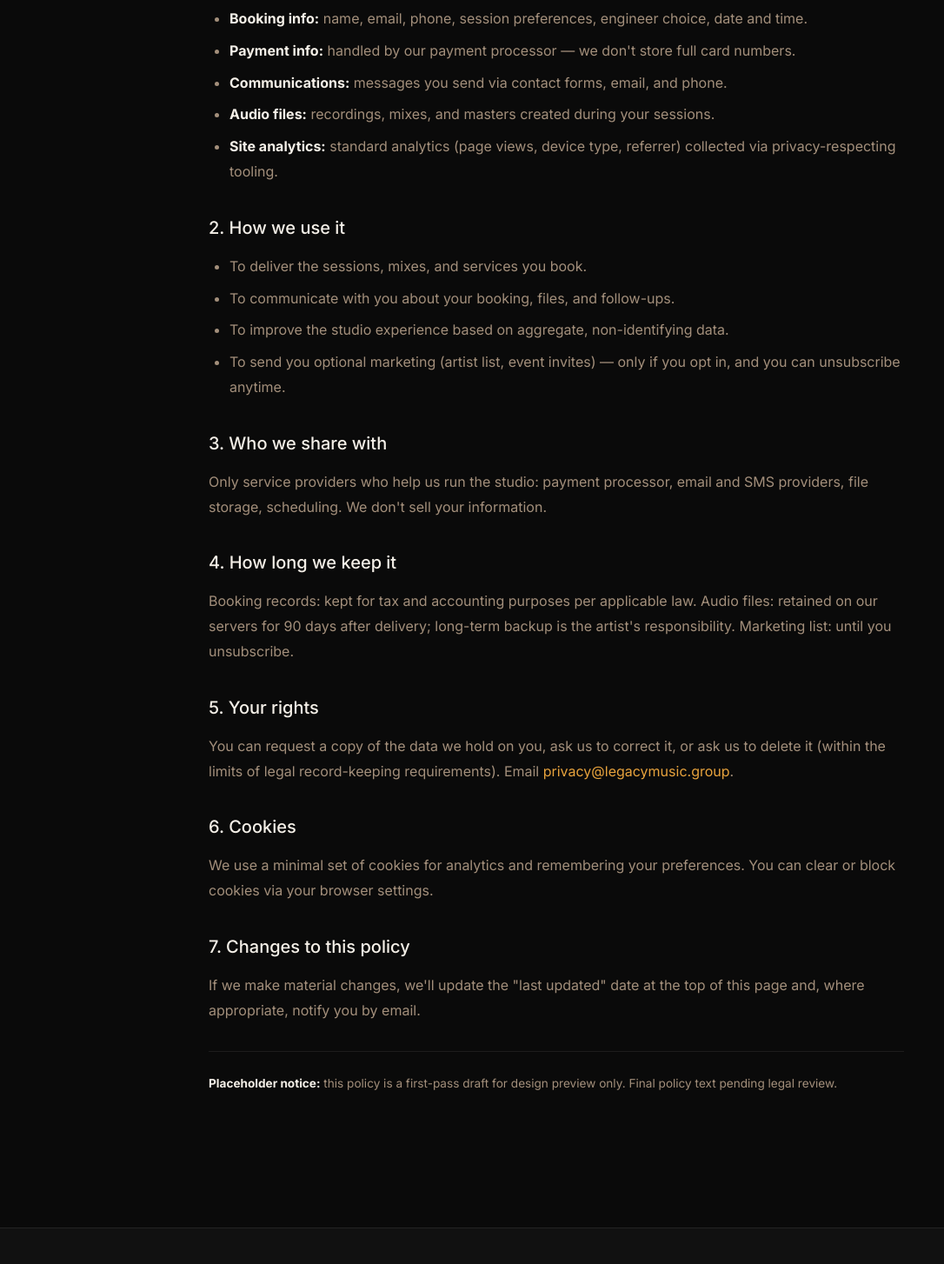
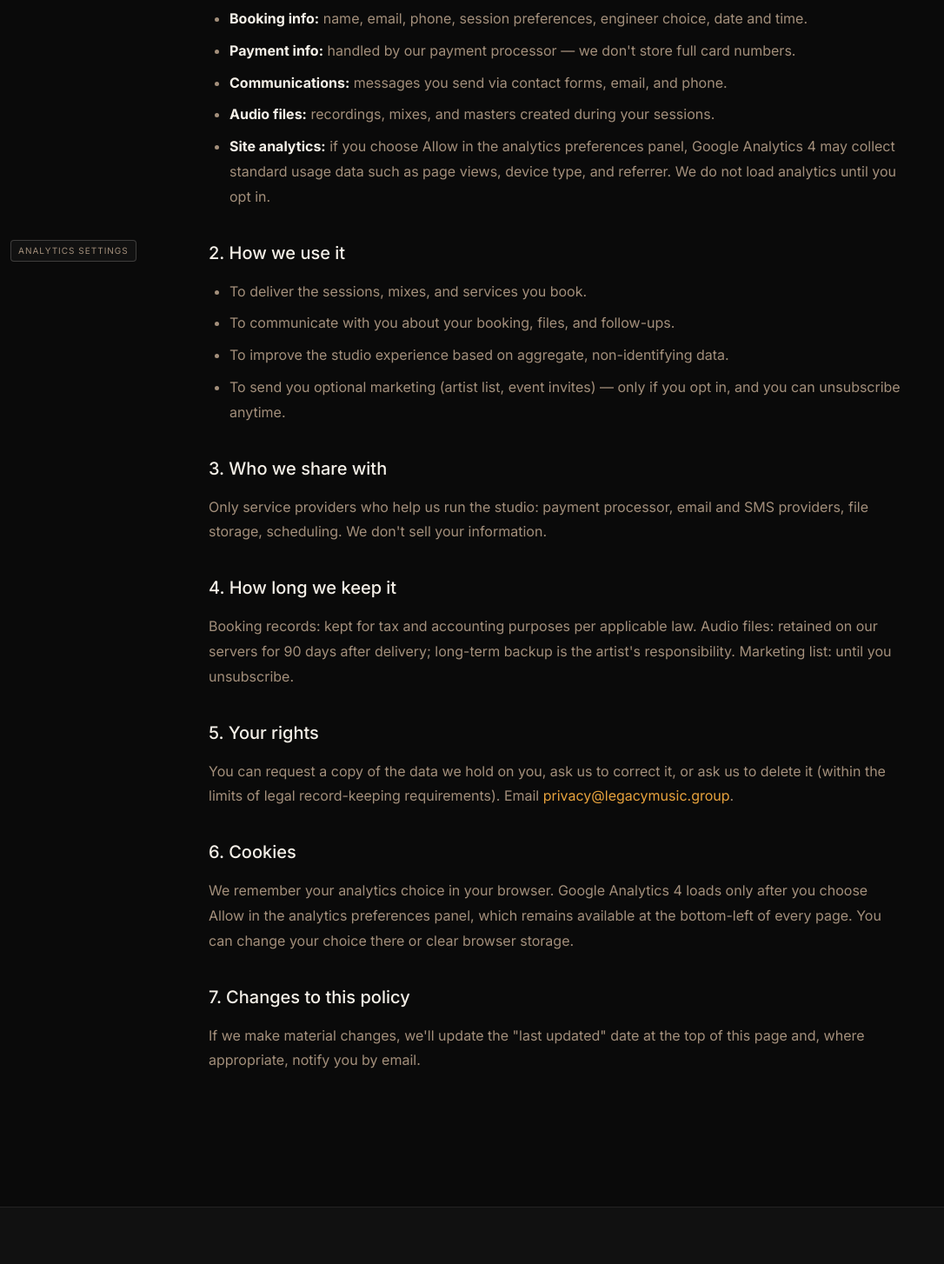
Before and after one commit to omgitsthedm/legacy-music-group, a React (Vite) app: page /privacy in a window 1280 px wide. Shown: the part 487-1941 px from the top of the page at 87% size, without its empty margins (0-1086 px from the left). Built offline with nearby package versions, Linux system fonts and the light colour scheme.

Commit message:
Add consent-gated GA4 analytics

```diff
--- a/src/App.tsx
+++ b/src/App.tsx
@@ -5,6 +5,7 @@ import Footer from './components/Footer'
 import BookingModal from './components/BookingModal'
 import JsonLd from './components/JsonLd'
 import BookingHowToSchema from './components/HowToSchema'
+import AnalyticsConsent from './components/AnalyticsConsent'
 import Home from './pages/Home'
 import { BookingContext } from './lib/booking-context'
 import { organizationSchema, localBusinessSchema, websiteSchema } from './lib/schemas'
@@ -73,6 +74,7 @@ function App() {
       <JsonLd id="localbusiness" data={localBusinessSchema} />
       <JsonLd id="website" data={websiteSchema} />
       <BookingHowToSchema />
+      <AnalyticsConsent />
 
       <div className="min-h-screen bg-[#0A0A0A] text-[#F5F0E8]">
         <Navbar />
--- /dev/null
+++ b/src/components/AnalyticsConsent.tsx
@@ -0,0 +1,55 @@
+import { useEffect, useState } from 'react'
+
+const MEASUREMENT_ID = 'G-SES6T662HC'
+const CONSENT_KEY = 'legacy:analytics-consent:v1'
+
+declare global { interface Window { dataLayer?: unknown[]; gtag?: (...args: unknown[]) => void } }
+
+function gtag(...args: unknown[]) {
+  window.dataLayer = window.dataLayer || []
+  window.dataLayer.push(args)
+}
+
+function loadTag() {
+  if (document.querySelector(`script[data-legacy-ga="${MEASUREMENT_ID}"]`)) return
+  const script = document.createElement('script')
+  script.async = true
+  script.src = `https://www.googletagmanager.com/gtag/js?id=${MEASUREMENT_ID}`
+  script.dataset.legacyGa = MEASUREMENT_ID
+  document.head.append(script)
+  gtag('js', new Date())
+  gtag('config', MEASUREMENT_ID, { anonymize_ip: true })
+}
+
+export default function AnalyticsConsent() {
+  const [open, setOpen] = useState(() => {
+    if (navigator.webdriver) return false
+    try { return localStorage.getItem(CONSENT_KEY) === null } catch { return true }
+  })
+
+  useEffect(() => {
+    if (navigator.webdriver) return
+    window.dataLayer = window.dataLayer || []
+    window.gtag = gtag
+    gtag('consent', 'default', { analytics_storage: 'denied', ad_storage: 'denied', ad_user_data: 'denied', ad_personalization: 'denied', wait_for_update: 500 })
+    let choice: string | null = null
+    try { choice = localStorage.getItem(CONSENT_KEY) } catch { /* storage is optional */ }
+    if (choice === 'granted') { gtag('consent', 'update', { analytics_storage: 'granted' }); loadTag() }
+  }, [])
+
+  function choose(granted: boolean) {
+    try { localStorage.setItem(CONSENT_KEY, granted ? 'granted' : 'denied') } catch { /* storage is optional */ }
+    gtag('consent', 'update', { analytics_storage: granted ? 'granted' : 'denied' })
+    if (granted) loadTag()
+    setOpen(false)
+  }
+
+  return <>
+    {open && <section role="dialog" aria-label="Analytics preferences" className="fixed bottom-4 right-4 z-[100] max-w-[min(420px,calc(100vw-2rem))] rounded-xl border border-[rgba(232,163,61,0.38)] bg-[#111111] p-5 shadow-2xl">
+      <p className="font-body text-xs uppercase tracking-[2px] text-[#E8A33D]">Analytics preferences</p>
+      <p className="mt-2 font-body text-sm leading-relaxed text-[#F5F0E8]">Help us improve the studio website with anonymous usage measurements. Analytics stays off unless you choose Allow.</p>
+      <div className="mt-4 flex flex-wrap gap-3"><button type="button" onClick={() => choose(true)} className="rounded-full bg-[#E8A33D] px-4 py-2 font-body text-sm font-medium text-[#0A0A0A] hover:bg-[#D4873C]">Allow analytics</button><button type="button" onClick={() => choose(false)} className="rounded-full border border-[rgba(245,240,232,0.25)] px-4 py-2 font-body text-sm text-[#F5F0E8] hover:border-[#E8A33D]">Keep off</button></div>
+    </section>}
+    <button type="button" onClick={() => setOpen(true)} className="fixed bottom-3 left-3 z-[99] rounded border border-[rgba(245,240,232,0.2)] bg-[#111111] px-2 py-1 font-body text-[10px] uppercase tracking-[1px] text-[#A38F7B] hover:text-[#E8A33D]" aria-label="Open analytics preferences">Analytics settings</button>
+  </>
+}
--- a/src/pages/Privacy.tsx
+++ b/src/pages/Privacy.tsx
@@ -31,7 +31,7 @@ export default function Privacy() {
               Privacy Policy
             </h1>
             <p className="font-body text-[0.85rem] text-[#A38F7B] mt-3">
-              Last updated: 2026-05-06 · Placeholder content pending legal review
+              Last updated: 2026-08-12
             </p>
           </ScrollReveal>
         </div>
@@ -73,8 +73,7 @@ export default function Privacy() {
                 masters created during your sessions.
               </li>
               <li>
-                <strong className="text-[#F5F0E8]">Site analytics:</strong> standard analytics
-                (page views, device type, referrer) collected via privacy-respecting tooling.
+                <strong className="text-[#F5F0E8]">Site analytics:</strong> if you choose Allow in the analytics preferences panel, Google Analytics 4 may collect standard usage data such as page views, device type, and referrer. We do not load analytics until you opt in.
               </li>
             </ul>
           </ScrollReveal>
@@ -130,8 +129,7 @@ export default function Privacy() {
           <ScrollReveal>
             <h2 className="font-body text-[1.25rem] font-medium text-[#F5F0E8]">6. Cookies</h2>
             <p className="mt-3">
-              We use a minimal set of cookies for analytics and remembering your preferences.
-              You can clear or block cookies via your browser settings.
+              We remember your analytics choice in your browser. Google Analytics 4 loads only after you choose Allow in the analytics preferences panel, which remains available at the bottom-left of every page. You can change your choice there or clear browser storage.
             </p>
           </ScrollReveal>
 
@@ -144,13 +142,6 @@ export default function Privacy() {
               this page and, where appropriate, notify you by email.
             </p>
           </ScrollReveal>
-
-          <ScrollReveal>
-            <p className="text-[0.85rem] pt-6 border-t border-[rgba(245,240,232,0.08)]">
-              <strong className="text-[#F5F0E8]">Placeholder notice:</strong> this policy is a
-              first-pass draft for design preview only. Final policy text pending legal review.
-            </p>
-          </ScrollReveal>
         </div>
       </section>
     </div>
```
